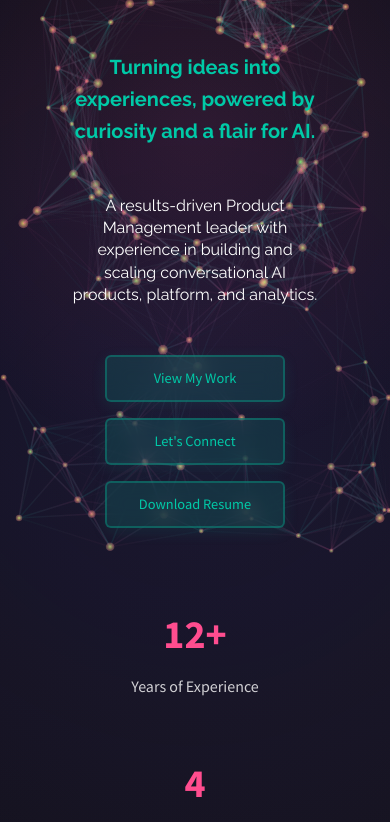
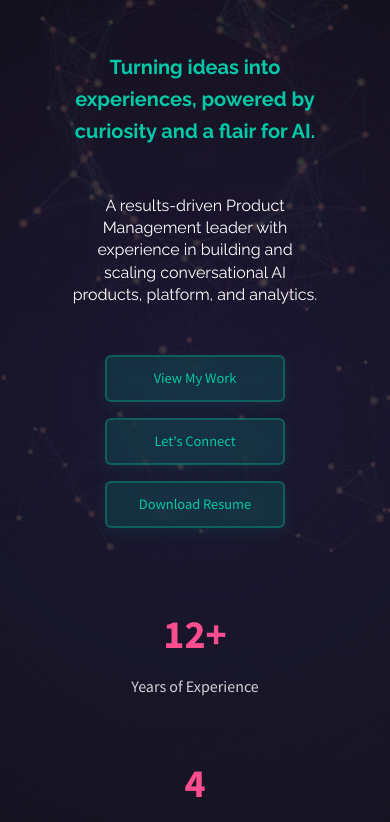
Before and after one commit to Mohsinalidharkhad/mohsinalidharkhad.github.io, a website: page index.html in a window 390 px wide. Shown: the part 287-1109 px from the top of the page. Drawn offline with nearby package versions, Linux system fonts and the light colour scheme; animation ran at ten frames a second.

Commit message:
Update main.css

```diff
--- a/styles/main.css
+++ b/styles/main.css
@@ -38,8 +38,14 @@ body {
     width: 100%;
     height: 100%;
     z-index: -1;
-    background: radial-gradient(circle at center, rgba(255, 77, 143, 0.1) 0%, transparent 70%);
+    background: radial-gradient(circle at center, rgba(255, 77, 143, 0.05) 0%, transparent 70%);
     opacity: 1;
+}
+
+@media (max-width: 768px) {
+    .background-animation {
+        opacity: 0.25;
+    }
 }
 
 /* Navigation Styles */
```
